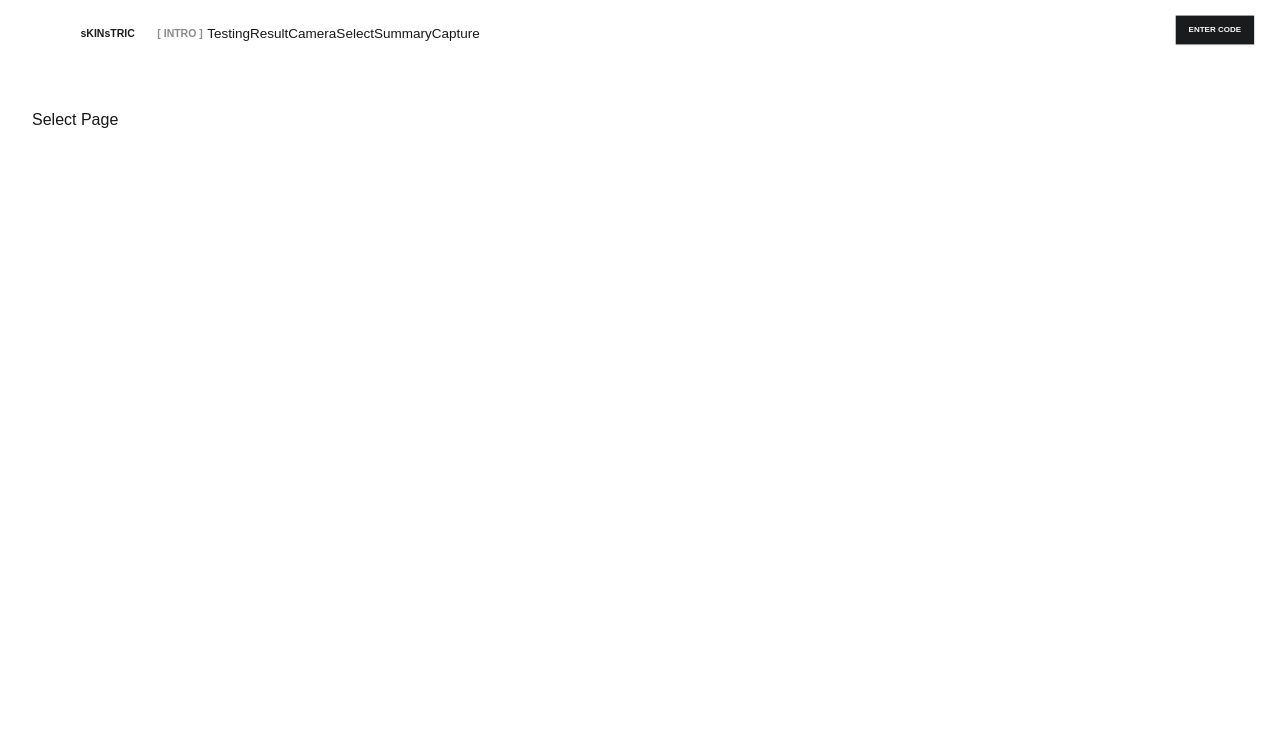
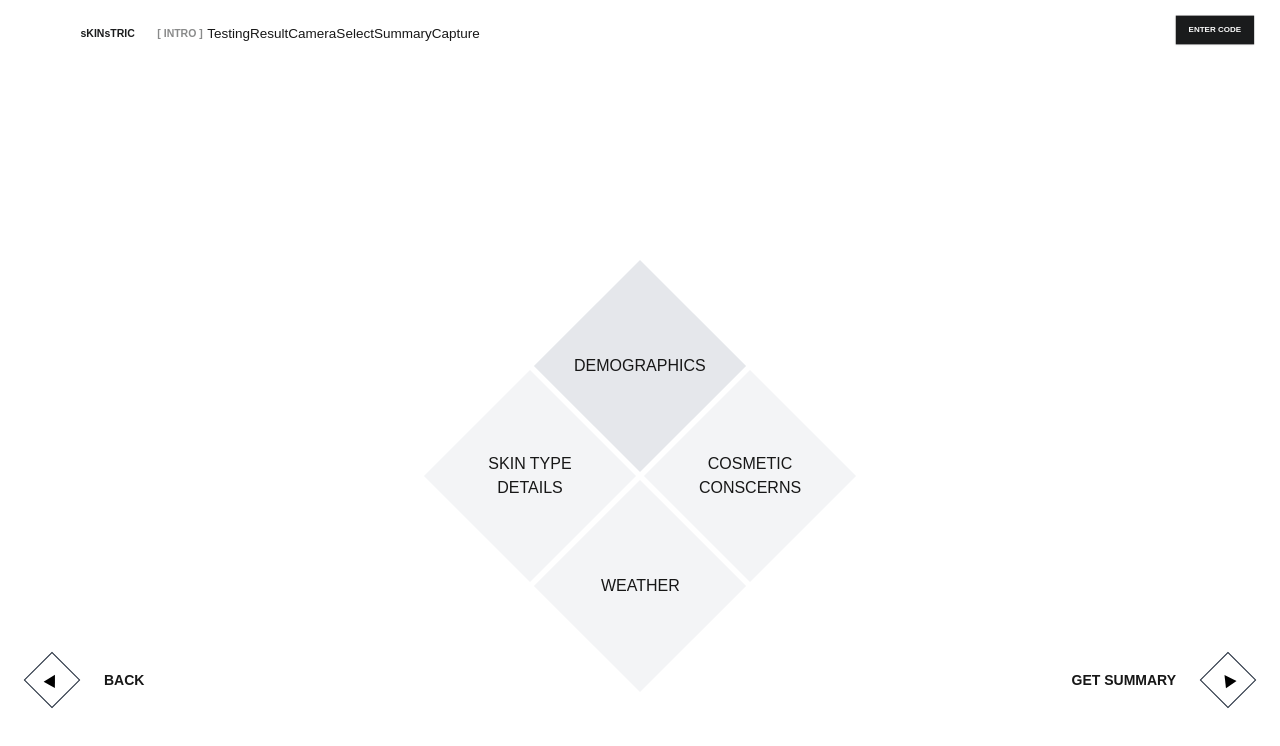
Before and after one commit to Strangewin/skinstric-internship, a Next.js app: page /select in a window 1280 px wide. Shown: the top 746 px of the page. Built offline with nearby package versions, Linux system fonts and the light colour scheme.

Commit message:
Select Page UI

```diff
--- a/app/result/page.js
+++ b/app/result/page.jsx
@@ -35,7 +35,7 @@ function RotatingSquares({ imgSrc, imgAlt, onClick, callout, children }) {
         />
       ))}
 
-      {/* Center image button */}
+
       <button
         type="button"
         aria-label={imgAlt}
@@ -49,7 +49,7 @@ function RotatingSquares({ imgSrc, imgAlt, onClick, callout, children }) {
         />
       </button>
 
-      {/* Optional callout */}
+
       {callout && (
         <div className={`absolute flex items-center ${callout.position}`}>
           <div
@@ -83,6 +83,7 @@ function RotatingSquares({ imgSrc, imgAlt, onClick, callout, children }) {
 export default function ResultPage() {
   const router = useRouter();
   const [showCameraPrompt, setShowCameraPrompt] = useState(false);
+  const [isLoading, setIsLoading] = useState(false);
 
   const openCameraPrompt = () => setShowCameraPrompt(true);
   const handleAllowCamera = () => {
@@ -99,33 +100,48 @@ export default function ResultPage() {
   const file = event.target.files?.[0];
   if (!file) return;
 
+  setIsLoading(true);
+
   const reader = new FileReader();
   reader.onloadend = async () => {
     const base64Image = reader.result;
-      try {
-        const response = await fetch(
-          "https://us-central1-frontend-simplified.cloudfunctions.net/skinstricPhaseTwo",
-          {
+
+
+    const fetchPromise = fetch("https://us-central1-frontend-simplified.cloudfunctions.net/skinstricPhaseTwo", {
       method: "POST",
       headers: { "Content-Type": "application/json" },
       body: JSON.stringify({ image: base64Image }),
-          }
-        );
-        if (!response.ok) throw new Error("Network response was not ok");
-        const data = await response.json();
+    }).then(res => res.json());
+
+
+    setTimeout(() => {
+      router.push("/select");
+    }, 3000);
+
+
+    fetchPromise.then(data => {
       console.log("AI predictions:", data);
-      } catch (err) {
+
+    }).catch(err => {
       console.error("Error sending image:", err);
-        alert("There was an error uploading the image.");
-      }
+    });
   };
+
   reader.readAsDataURL(file);
 };
-
   return (
     <div className="relative min-h-screen w-full bg-white flex flex-col items-center justify-center overflow-hidden">
+      {/* Loading overlay */}
+      {isLoading && (
+        <div className="absolute inset-0 bg-white/100 flex items-center justify-center z-50">
+
+            <p className="text-lg font-semibold text-black">PREPARING YOUR ANALYSIS...</p>
+
+        </div>
+      )}
+
       <div className="flex flex-row items-center justify-center gap-16 z-10">
-
+        {/* Camera shutter (unchanged) */}
         <RotatingSquares
           imgSrc="/camera-shutter.png"
           imgAlt="Open Camera"
@@ -139,7 +155,7 @@ export default function ResultPage() {
         >
           {showCameraPrompt && (
             <div className="absolute left-[90%] -translate-x-1/2 w-[290px] h-[100px] rounded- border border-black/15 bg-black shadow-lg z-20">
-              <div className="px-4 py-3 text-center text-white text-sm  font-semibold">
+              <div className="px-4 py-3 text-center text-white text-sm font-semibold">
                 ALLOW AI TO ACCESS CAMERA?
               </div>
               <div className="flex border-t text-white ">
@@ -160,7 +176,7 @@ export default function ResultPage() {
           )}
         </RotatingSquares>
 
-
+        {/* ✅ Gallery upload with loading + redirect */}
         <RotatingSquares
           imgSrc="/image-gallery.png"
           imgAlt="Open Photo Library"
@@ -174,7 +190,6 @@ export default function ResultPage() {
           }}
         />
 
-
         <input
           id="galleryInput"
           type="file"
@@ -183,7 +198,6 @@ export default function ResultPage() {
           onChange={handleImageUpload}
         />
       </div>
-
 
       <Link
         href="/"
--- a/app/select/page.js
+++ /dev/null
@@ -1,3 +0,0 @@
-export default function SelectPage() {
-  return <div className="p-8">Select Page</div>;
-}
--- /dev/null
+++ b/app/select/page.jsx
@@ -0,0 +1,96 @@
+"use client";
+import Link from "next/link";
+import { IoTriangleSharp } from "react-icons/io5";
+
+export default function SummaryPage() {
+  const squareSize = 150;
+  const gap = 3;
+
+  return (
+    <div className="relative min-h-screen w-full flex flex-col items-center justify-center bg-white">
+
+      <div className="relative w-[370px] h-[370px]">
+        {/* Top */}
+        <button
+          className="absolute border-none bg-gray-200 cursor-pointer border-black flex items-center justify-center"
+          style={{
+            width: squareSize,
+            height: squareSize,
+            top: 0,
+            left: "50%",
+            transform: `translateX(-50%) translateY(0) rotate(45deg)`,
+          }}
+        >
+          <span className="rotate-315">DEMOGRAPHICS</span>
+        </button>
+
+        {/* Left */}
+        <button
+          className="absolute border-none bg-gray-100 cursor-not-allowed border-black flex items-center justify-center"
+          style={{
+            width: squareSize,
+            height: squareSize,
+            top: "50%",
+            left: 0,
+            transform: `translateY(-50%) rotate(45deg)`,
+          }}
+        >
+          <span className="rotate-315">SKIN TYPE DETAILS</span>
+        </button>
+
+        {/* Right */}
+        <button
+          className="absolute border-none bg-gray-100 cursor-not-allowed border-black flex items-center justify-center"
+          style={{
+            width: squareSize,
+            height: squareSize,
+            top: "50%",
+            right: 0,
+            transform: `translateY(-50%) rotate(45deg)`,
+          }}
+        >
+          <span className="rotate-315">COSMETIC CONSCERNS</span>
+        </button>
+
+        {/* Bottom */}
+        <button
+          className="absolute border-none bg-gray-100 cursor-not-allowed border-black flex items-center justify-center"
+          style={{
+            width: squareSize,
+            height: squareSize,
+            bottom: 0,
+            left: "50%",
+            transform: `translateX(-50%) rotate(45deg)`,
+          }}
+        >
+          <span className="rotate-315">WEATHER</span>
+        </button>
+      </div>
+
+
+      <div className="absolute bottom-44 w-full flex justify-between px-8">
+        {/* Back */}
+        <Link
+          href="/"
+          className="flex items-center space-x-8 group hover:scale-110 transition-transform duration-500"
+        >
+          <span className="inline-flex items-center justify-center w-10 h-10 rotate-45 border border-gray-800">
+            <IoTriangleSharp className="text-black -rotate-[16deg]" size={14} />
+          </span>
+          <span className="font-bold text-sm">BACK</span>
+        </Link>
+
+        {/* Get Summary */}
+        <Link
+          href="/summary"
+          className="flex items-center space-x-8 group  transition-transform duration-500 hover:scale-110 transition"
+        >
+          <span className="font-bold text-sm">GET SUMMARY</span>
+          <span className="inline-flex items-center justify-center w-10 h-10 -rotate-45 border border-gray-800">
+            <IoTriangleSharp className="text-black rotate-[10deg]" size={14} />
+          </span>
+        </Link>
+      </div>
+    </div>
+  );
+}
--- a/app/summary/page.js
+++ /dev/null
@@ -1,3 +0,0 @@
-export default function SummaryPage() {
-  return <div className="p-8">Summary Page</div>;
-}
--- /dev/null
+++ b/app/summary/page.jsx
@@ -0,0 +1,79 @@
+"use client";
+import { useEffect, useState } from "react";
+import { useRouter } from "next/navigation";
+
+export default function ResultPage() {
+  const router = useRouter();
+  const [demographics, setDemographics] = useState(null);
+
+  useEffect(() => {
+    const data = sessionStorage.getItem("demographicData");
+    if (data) {
+      try {
+        const parsed = JSON.parse(data);
+        setDemographics(parsed);
+      } catch (err) {
+        console.error("Failed to parse demographics", err);
+      }
+    } else {
+      router.push("/camera");
+    }
+  }, [router]);
+
+  if (!demographics) {
+    return (
+      <div className="flex items-center justify-center min-h-screen bg-black text-white">
+        Loading results...
+      </div>
+    );
+  }
+
+  return (
+    <div className="min-h-screen bg-gray-900 text-white flex flex-col items-center justify-center p-6">
+      <h1 className="text-2xl font-bold mb-6">AI Demographic Predictions</h1>
+
+      <div className="w-full max-w-md space-y-8">
+        {Object.entries(demographics).map(([category, values]) => (
+          <div key={category}>
+            <h2 className="text-xl font-semibold mb-3 capitalize">{category}</h2>
+
+            {values && typeof values === "object" ? (
+              Object.entries(values).map(([label, rawVal]) => {
+
+                const percent =
+                  typeof rawVal === "number"
+                    ? rawVal
+                    : parseFloat(rawVal) || 0;
+
+                return (
+                  <div key={label} className="mb-3">
+                    <div className="flex justify-between mb-1">
+                      <span className="capitalize">{label}</span>
+                      <span>{percent}%</span>
+                    </div>
+                    <div className="w-full bg-gray-700 rounded-full h-3">
+                      <div
+                        className="bg-blue-500 h-3 rounded-full"
+                        style={{ width: `${percent}%` }}
+                      />
+                    </div>
+                  </div>
+                );
+              })
+            ) : (
+
+              <p>{String(values)}</p>
+            )}
+          </div>
+        ))}
+      </div>
+
+      <button
+        onClick={() => router.push("/camera")}
+        className="mt-10 px-6 py-2 bg-blue-600 hover:bg-blue-700 rounded-lg"
+      >
+        Retake Picture
+      </button>
+    </div>
+  );
+}
```
Also changed, not shown: app/camera/capture/page.jsx (+79 -48 lines), app/NavWrapper.jsx (renamed from app/NavWrapper.js), app/Navbar.jsx (renamed from app/Navbar.js), app/camera/page.jsx (renamed from app/camera/page.js), app/layout.jsx (renamed from app/layout.js), app/page.jsx (renamed from app/page.js), app/testing/page.jsx (renamed from app/testing/page.js). Lines whose indentation alone changed are shown as unchanged.
